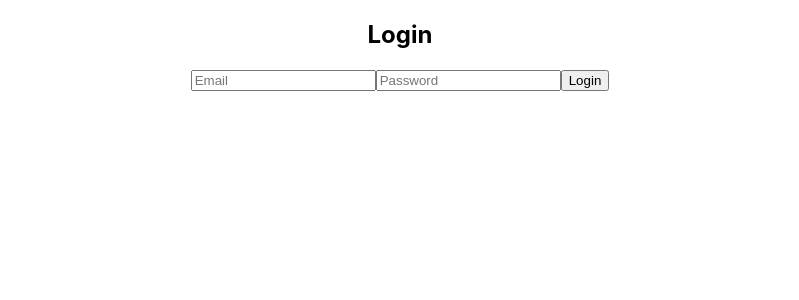
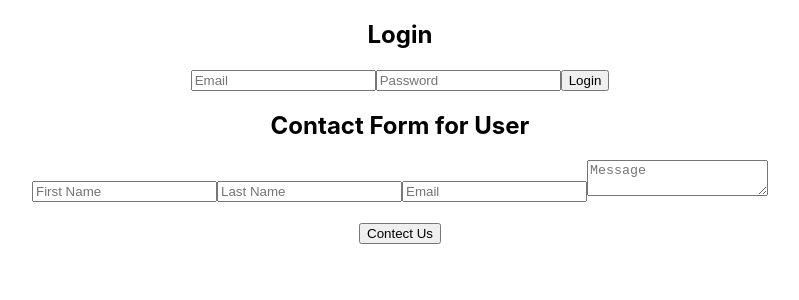
Before and after one commit to reetuTheCoder/unit_testing_react, a React (Create React App) app: page / in a window 1280 px wide. Shown: the top 300 px of the page, without its empty margins (240-1039 px from the left). Built offline with nearby package versions, Linux system fonts and the light colour scheme.

Commit message:
here we se how to re use our state with the help of useReducer hook

```diff
--- a/src/App.js
+++ b/src/App.js
@@ -1,4 +1,5 @@
 import './App.css';
+import ContactForm from './Components/Forms/ContactForm';
 import LoginForm from './Components/Forms/LoginForm';
 // import TodoApp from './Components/TodoApp';
 
@@ -7,6 +8,7 @@ function App() {
     <div className="App">
      {/* <TodoApp/> */}
      <LoginForm/>
+      <ContactForm/>
     </div>
   );
 }
--- /dev/null
+++ b/src/Components/Forms/ContactForm.js
@@ -0,0 +1,98 @@
+import React, { useReducer } from "react";
+import { initialState, formReducer } from "./formReducer";
+
+const contectInitialStateVal = {
+  ...initialState,
+  email: "",
+  fname: "",
+  lname: "",
+  text: "",
+};
+
+const ContactForm = () => {
+  const [state, dispatch] = useReducer(formReducer, contectInitialStateVal);
+  console.log(state);
+
+  const handleSubmit = (e) => {
+    e.preventDefault();
+
+    console.log(state);
+
+    dispatch({ type: "SUBMIT" });
+    setTimeout(() => {
+      if (state.fname && state.lname && state.email && state.text) {
+        dispatch({ type: "SUCCESS" });
+      } else {
+        dispatch({ type: "ERROR" });
+      }
+    }, 1500);
+  };
+  return (
+    <div>
+      <form onSubmit={handleSubmit}>
+        <h2>Contact Form for User</h2>
+        <input
+          type="fname"
+          placeholder="First Name"
+          value={state.fname}
+          onChange={(e) =>
+            dispatch({
+              type: "UPDATE_FORMS_FIELD",
+              field: "fname",
+              value: e.target.value,
+            })
+          }
+        />
+        <input
+          type="lname"
+          placeholder="Last Name"
+          value={state.lname}
+          onChange={(e) =>
+            dispatch({
+              type: "UPDATE_FORMS_FIELD",
+              field: "lname",
+              value: e.target.value,
+            })
+          }
+        />
+        <input
+          type="email"
+          placeholder="Email"
+          value={state.email}
+          onChange={(e) =>
+            dispatch({
+              type: "UPDATE_FORMS_FIELD",
+              field: "email",
+              value: e.target.value,
+            })
+          }
+        />
+        <textarea
+          type="text"
+          placeholder="Message"
+          value={state.text}
+          onChange={(e) =>
+            dispatch({
+              type: "UPDATE_FORMS_FIELD",
+              field: "text",
+              value: e.target.value,
+            })
+          }
+        />
+        <br /> <br />
+        <button type="submit" disabled={state.isSubmitting}>
+          {" "}
+          {state.isSubmitting ? "Submitting..." : "Contect Us"}
+        </button>
+        {state.successMessage && (
+          <p style={{ color: "green" }}>{state.successMessage}</p>
+        )}
+        {state.errorMessage && (
+          <p style={{ color: "red" }}>{state.errorMessage}</p>
+        )}
+      </form>
+    </div>
+  );
+};
+
+export default ContactForm;
```
